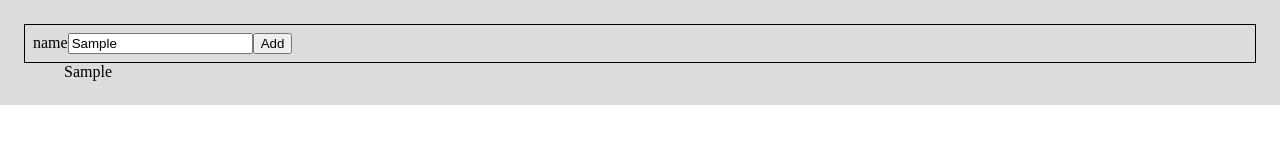
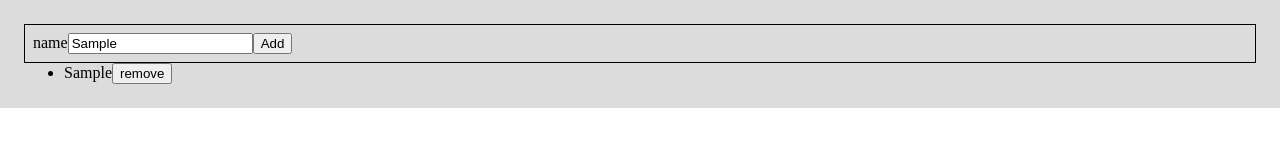
Before and after one commit to user42022/aston-reactjs39, a React (Create React App) app: page / in a window 1280 px wide. Both pictures are taken after typing "Sample" into the empty fields and a click on the button "Add". Shown: the top 160 px of the page. Built offline with nearby package versions, Linux system fonts and the light colour scheme.

Commit message:
feat: add ListItem component

```diff
--- a/src/components/List/List.jsx
+++ b/src/components/List/List.jsx
@@ -1,5 +1,6 @@
 import React from "react";
 import Form from '../Form/Form'
+import ListItem from "./ListItem/ListItem";
 import './List.css'
 
 
@@ -60,7 +61,6 @@ export default class List extends React.Component {
     }
 
     shouldComponentUpdate() {
-
         console.log('List should update?')
         return true
     }
@@ -91,9 +91,9 @@ export default class List extends React.Component {
 
         return (
         <div className="list">
-            <Form addName={this.addName}></Form>
+            <Form addName={this.addName}/>
             <ul>
-                {this.state.names.map((name)=><div key={name.id}>{name.name}</div>)}
+                {this.state.names.map((name)=><ListItem {...name} key={name.id} removeName={this.removeName} />)}
             </ul>
         </div>
         )
--- /dev/null
+++ b/src/components/List/ListItem/ListItem.css
@@ -0,0 +1,3 @@
+.list-item {
+    list-style-type: disc;
+}
--- /dev/null
+++ b/src/components/List/ListItem/ListItem.jsx
@@ -0,0 +1,44 @@
+import React from "react";
+import './ListItem.css'
+
+export default class ListItem extends React.Component{
+    constructor(props) {
+        super(props);
+        this.removeName = this.removeName.bind(this)
+
+        console.log('ListItem constructed')
+    }
+
+    removeName(){
+        this.props.removeName(this.props.id)
+    }
+
+    componentDidMount() {
+        console.log('ListItem mounted')
+    }
+
+    componentDidUpdate() {
+        console.log('ListItem updated')
+    }
+
+    componentWillUnmount() {
+        console.log('ListItem will remove')
+    }
+
+    shouldComponentUpdate() {
+        console.log('ListItem should update?')
+        return false
+    }
+
+
+    render() {
+        console.log('ListItem rendered')
+
+
+        return (
+            <li className="list-item">
+                <span>{this.props.name}</span><input type="button" value="remove" onClick={this.removeName} />
+            </li>
+        )
+    }
+}
```
